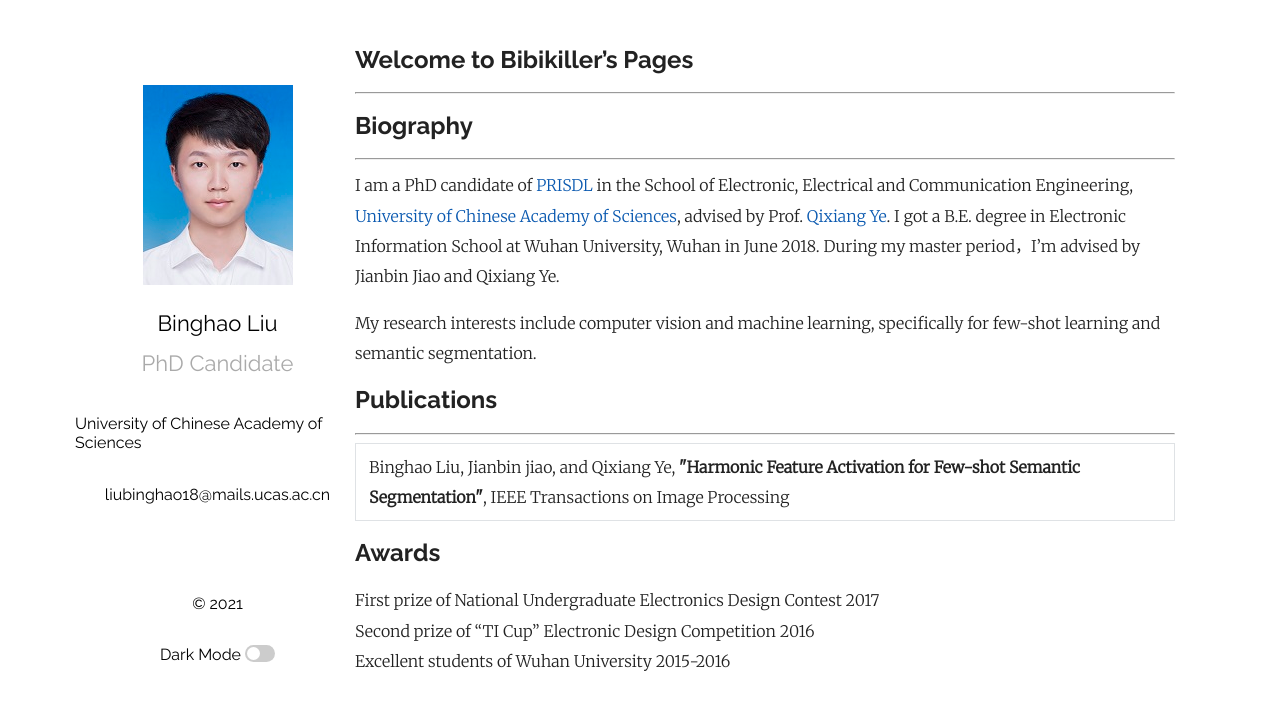
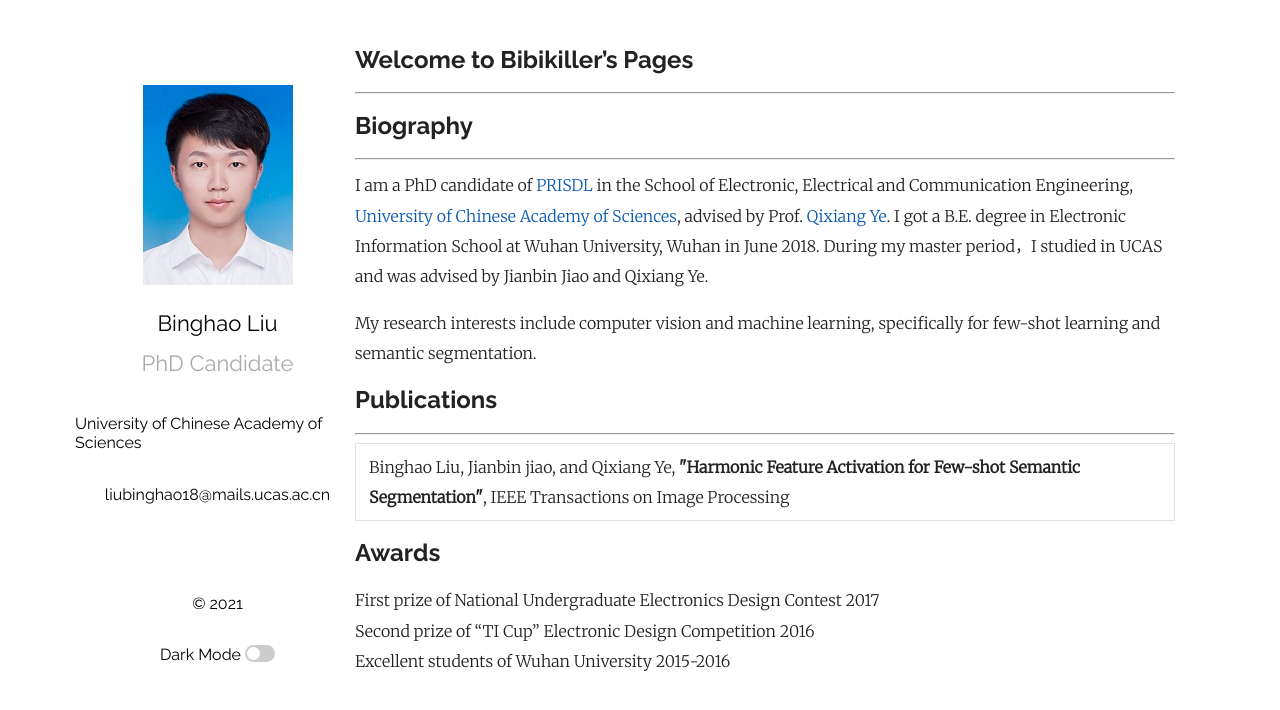
Before and after one commit to Bibikiller/Bibikiller.github.io, a Jekyll site: the page built from index.md, in a window 1280 px wide. Shown: the top 710 px of the page. Built offline with Jekyll 4.4.1, drawn with Linux system fonts in a browser that asks for light colours; some web fonts are replaced; our own code applies the rules of GitHub Pages for plain Markdown files; a script that is not in the unit is left out; comment, search, counter and statistics services are not loaded.

Commit message:
Update index.md

```diff
--- a/index.md
+++ b/index.md
@@ -3,7 +3,7 @@
 
 ## Biography
 ---
-I am a PhD candidate of [PRISDL](https://ucassdl.cn/) in the School of Electronic, Electrical and Communication Engineering, [University of Chinese Academy of Sciences](http://english.ucas.ac.cn/), advised by Prof. [Qixiang Ye](http://people.ucas.ac.cn/~0007279?language=en). I got a B.E. degree in Electronic Information School at Wuhan University, Wuhan in June 2018. During my master period，I'm advised by Jianbin Jiao and Qixiang Ye.
+I am a PhD candidate of [PRISDL](https://ucassdl.cn/) in the School of Electronic, Electrical and Communication Engineering, [University of Chinese Academy of Sciences](http://english.ucas.ac.cn/), advised by Prof. [Qixiang Ye](http://people.ucas.ac.cn/~0007279?language=en). I got a B.E. degree in Electronic Information School at Wuhan University, Wuhan in June 2018. During my master period，I studied in UCAS and was advised by Jianbin Jiao and Qixiang Ye.
 
 My research interests include computer vision and machine learning, specifically for few-shot learning and semantic segmentation.
 
```
